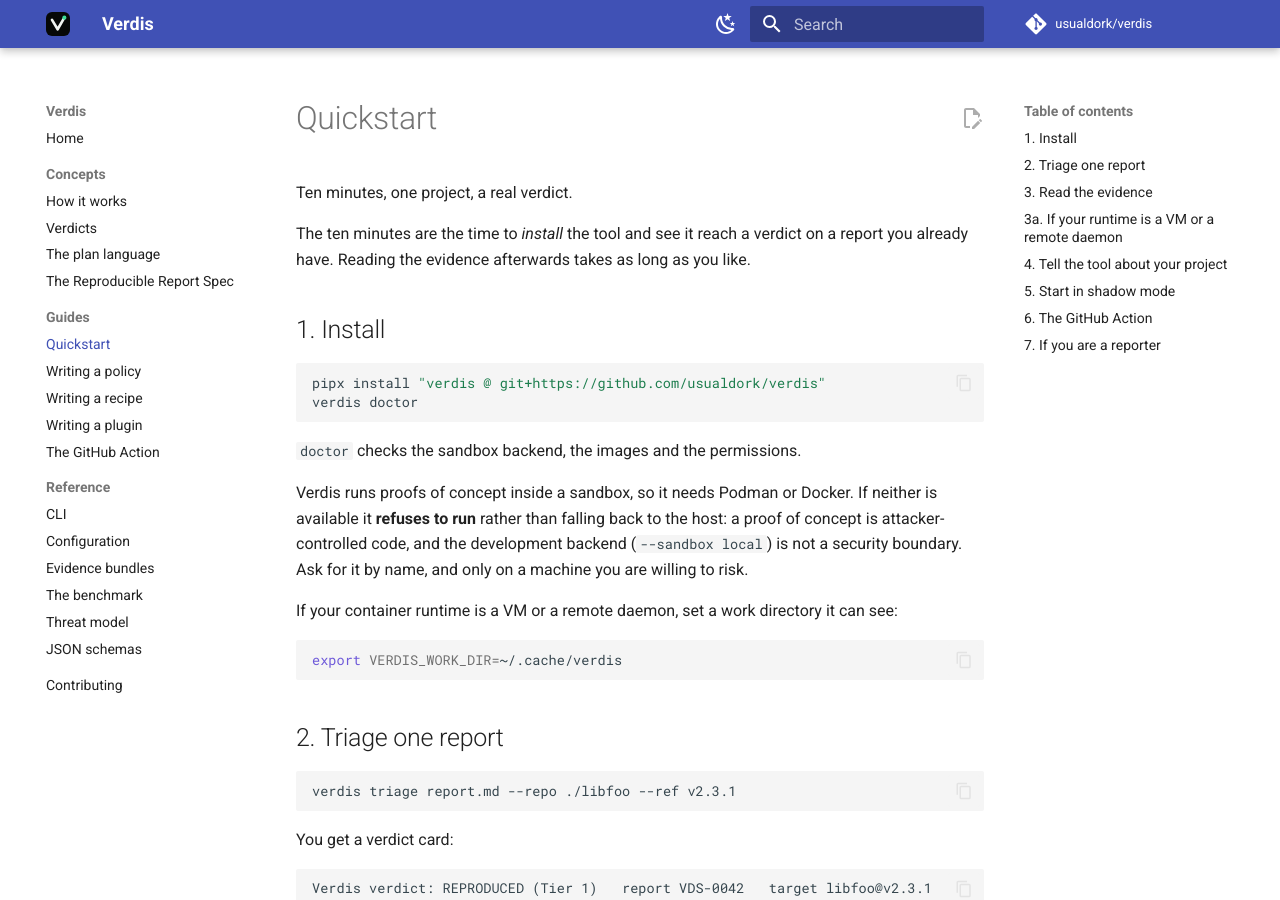
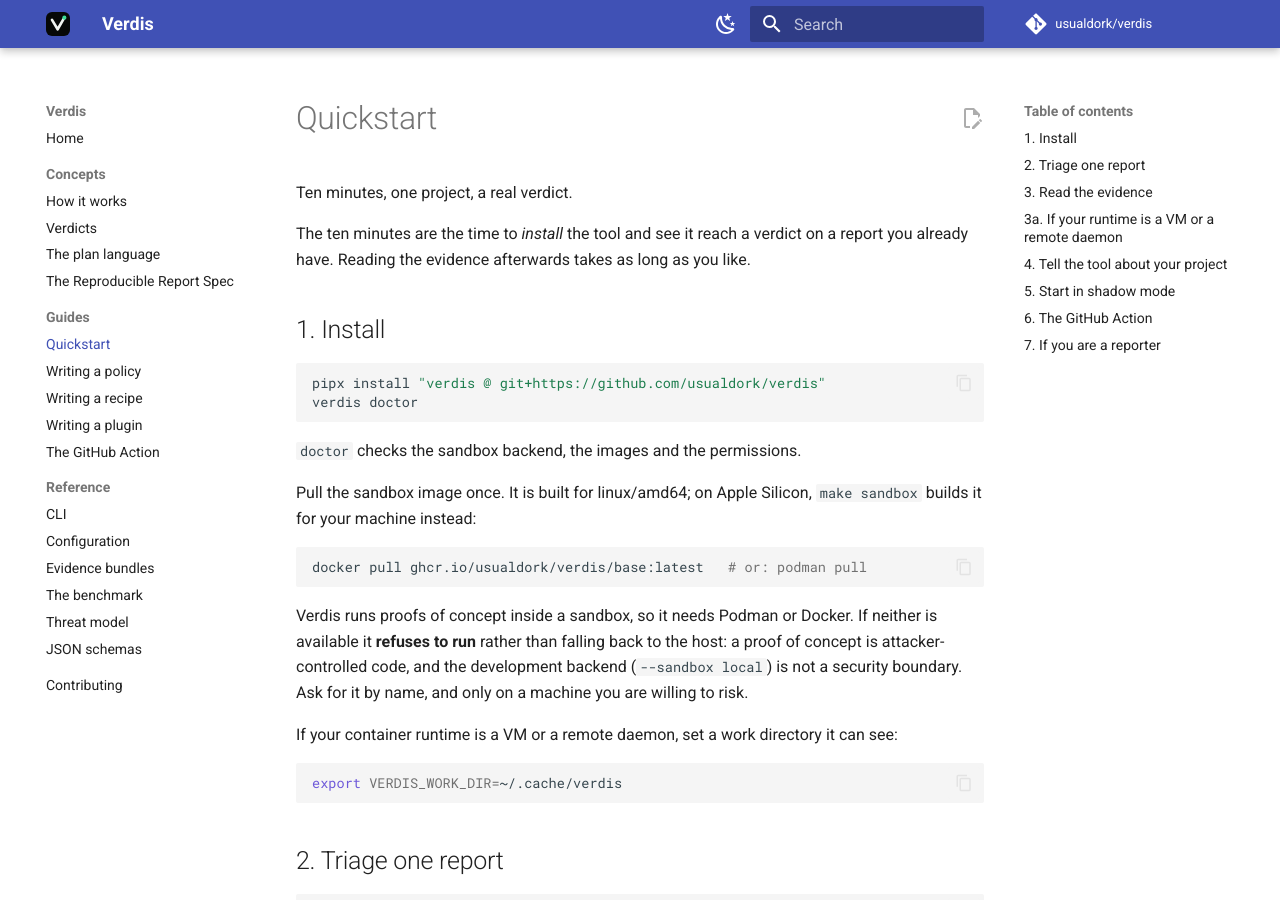
Before and after one commit to usualdork/verdis, an MkDocs documentation site: the page built from docs/guides/quickstart.md, in a window 1280 px wide and 900 px high. Built offline with MkDocs 1.6.1 and Material for MkDocs 9.7.7, drawn with Linux system fonts in a browser that asks for light colours; comment, search, counter and statistics services are not loaded.

Commit message:
ci: build the base image first, and say how to pull it
The tool image is built from the base image, so the release workflow
now builds and pushes the base first. The README and the quickstart
tell a new user to pull the sandbox image, which a fresh install needs
before its first run.

````diff
--- a/docs/guides/quickstart.md
+++ b/docs/guides/quickstart.md
@@ -14,6 +14,13 @@
 ```
 
 `doctor` checks the sandbox backend, the images and the permissions.
+
+Pull the sandbox image once. It is built for linux/amd64; on Apple Silicon,
+`make sandbox` builds it for your machine instead:
+
+```bash
+docker pull ghcr.io/usualdork/verdis/base:latest   # or: podman pull
+```
 
 Verdis runs proofs of concept inside a sandbox, so it needs Podman or
 Docker. If neither is available it **refuses to run** rather than falling
````
Also changed, not shown: CHANGELOG.md (+2 -0 lines), README.md (+6 -0 lines), 1 other file.
